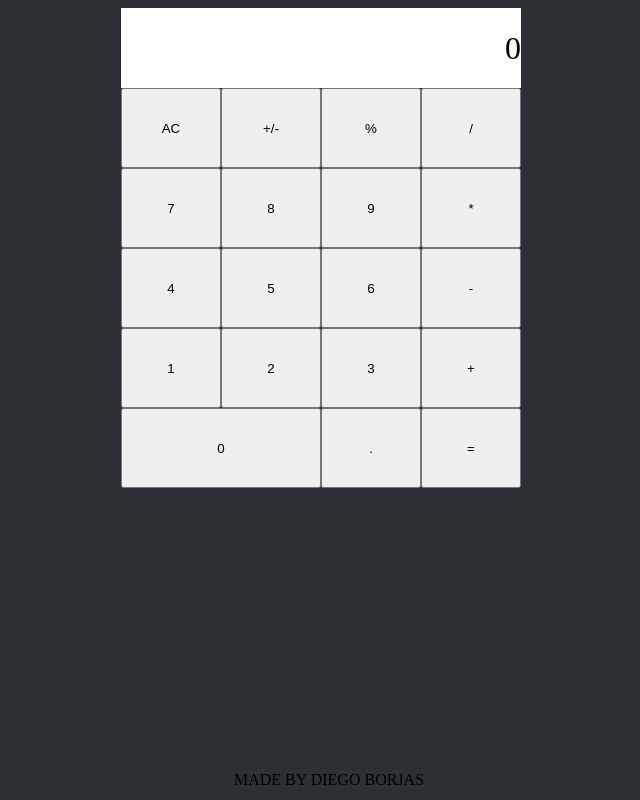
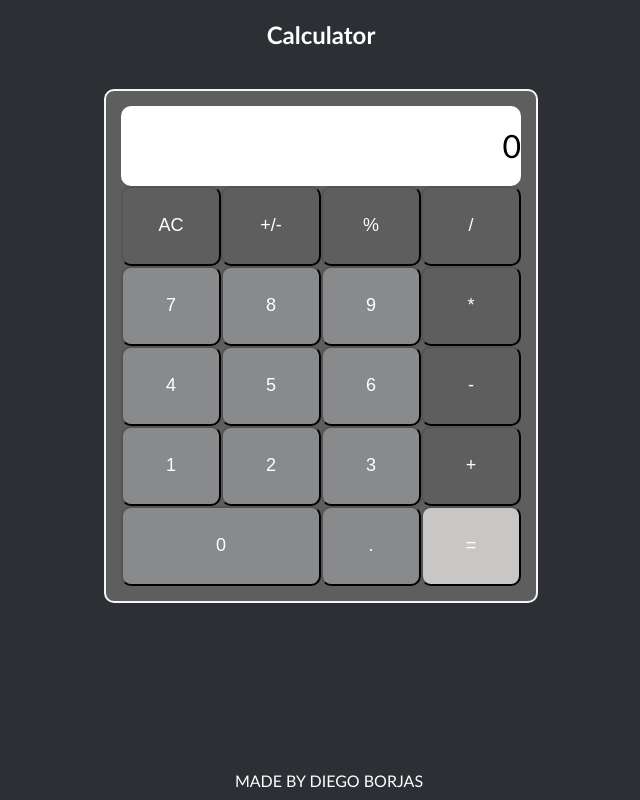
Before and after one commit to DiegoABorjas/calculator, a plain HTML site: page index.html in a window 1280 px wide. Shown: the whole page, without its empty margins (319-959 px from the left). Drawn offline with Linux system fonts and the light colour scheme.

Commit message:
added styles, and fixed a bug when changing operator

```diff
--- a/index.html
+++ b/index.html
@@ -9,6 +9,7 @@
     <title>Calculator</title>
 </head>
 <body>
+    <h2>Calculator</h2>
     <main class="calc" id="calc">
         <div class="container" id="container">
             <div class="display" id="display"></div>
--- a/script.js
+++ b/script.js
@@ -21,6 +21,7 @@ let divide = function(num1, num2) {
     return num1 / num2;
 }
 
+//Operate function
 let operate = function(num1, operator, num2) {
     num1 = Number(num1);
     num2 = Number(num2);
@@ -35,6 +36,7 @@ let operate = function(num1, operator, num2) {
     } else return num1
 }
 
+//Function to clear the calculator
 let clearDisplay = function() {
     num1 = 0;
     num2 = 0;
@@ -44,6 +46,7 @@ let clearDisplay = function() {
     console.log('Display cleared')
 }
 
+// Main function for buttons selections and calculations
 let buttonSelector = function() {
     for(let i = 0; i < buttons.length; i++) {
         buttons[i].addEventListener('click', function() {
@@ -63,15 +66,17 @@ let buttonSelector = function() {
             } else if (buttons[i].className == 'operator') {
                 if (display.innerHTML.includes('+')) {
                     console.log('operator already included')
-                } else if (display.innerHTML.includes('-')) {
+                } else if (display.innerHTML.includes('-') && operation !== '') {
                     console.log('operator already included')
                 } else if (display.innerHTML.includes('/')) {
                     console.log('operator already included')
                 } else if (display.innerHTML.includes('*')) {
                     console.log('operator already included')
                 } else display.innerHTML += buttons[i].value;
-                operation = buttons[i].value
-                console.log(operation)
+                if (operation == '') {
+                    operation = buttons[i].value
+                    console.log(operation)
+                } else console.log('operation already included')
             } else if (buttons[i].className == 'equals') {
                 displayValue = operate(num1, operation, num2);
                 console.log(`${display.innerHTML} equals ${displayValue}`);
--- a/styles.css
+++ b/styles.css
@@ -1,5 +1,12 @@
 body{
     background-color: #2c2f33;
+    font-family: 'Trebuchet MS', 'Lucida Sans Unicode', 'Lucida Grande', 'Lucida Sans', Arial, sans-serif;
+}
+
+h2{
+    color: #fff;
+    text-align: center;
+    padding-bottom: 20px;
 }
 
 #calc {
@@ -13,6 +20,10 @@ body{
     display: grid;
     grid-template-columns: repeat(4, 100px);
     grid-template-rows: repeat(6, 80px);
+    border: 2px #f6f6f6 solid;
+    border-radius: 10px;
+    padding: 15px;
+    background-color: #5e5e5e;
 }
 
 .display{
@@ -22,6 +33,8 @@ body{
     align-items: center;
     background-color: #fff;
     font-size: xx-large;
+    border-radius: 10px;
+
 }
 
 #zero{
@@ -36,4 +49,23 @@ body{
     position: absolute;
     bottom: 0;
     width: 100%;
+    color: #fff;
 }
+
+.number,.dot{
+    background-color:rgb(137, 138, 139);
+}
+
+.operator,.clear,.symbol,.percent{
+    background-color: #5e5e5e;
+}
+
+.equals{
+    background-color: rgb(201, 198, 198);
+}
+
+button{
+    border-radius: 10px;
+    font-size: large;
+    color: #fff;
+}
```
